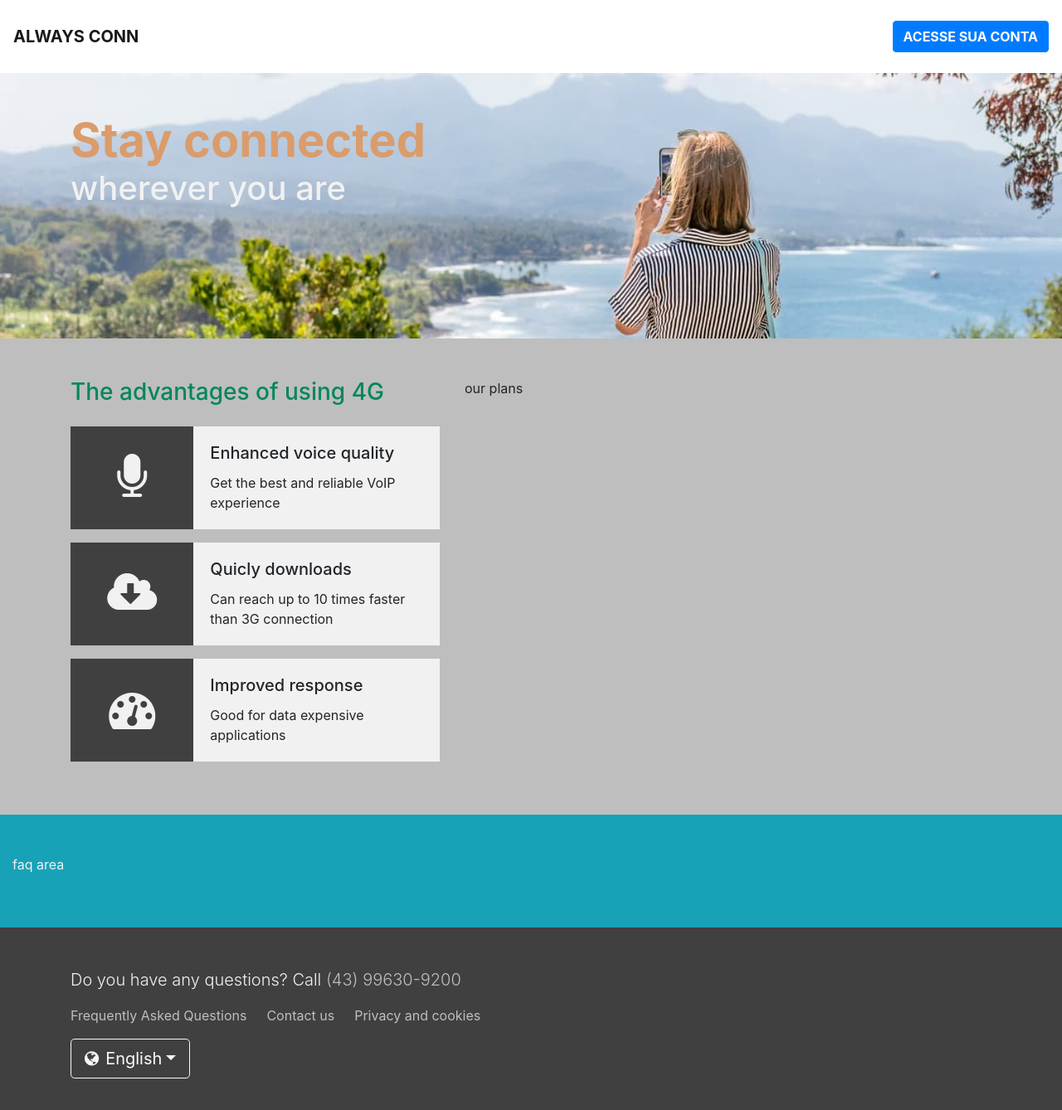
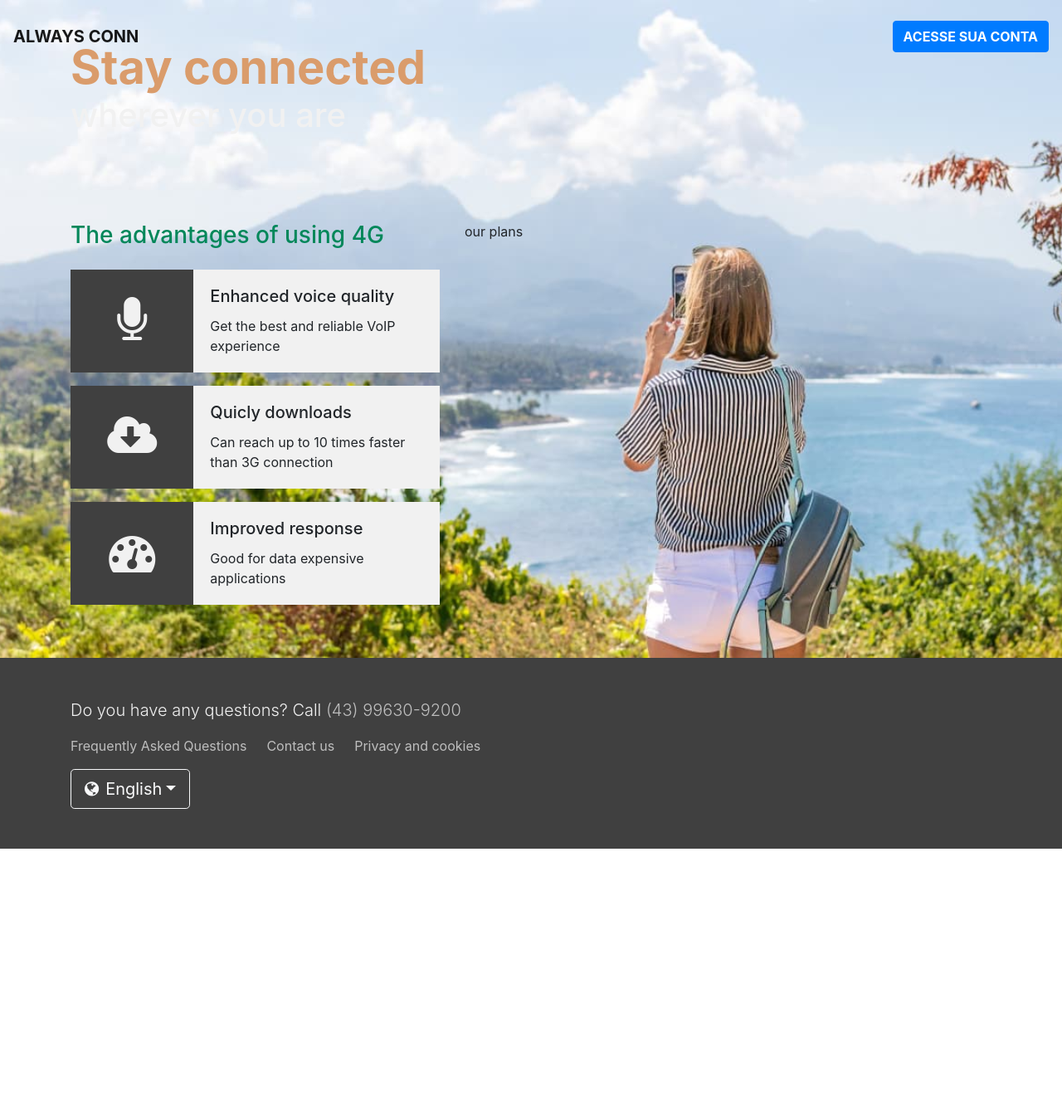
Before and after one commit to thgfrzm/always-conn, an Angular app: page / in a window 1280 px wide. Shown: the top 1338 px of the page at 83% size. After the commit the page ends 1023 px from the top, so only its background shows below. Built offline with nearby package versions, Linux system fonts and the light colour scheme.

Commit message:
update styles

```diff
--- a/src/app/app.component.html
+++ b/src/app/app.component.html
@@ -1,8 +1,8 @@
-<app-header></app-header>
-<main>
+<app-header class="fixed-top"></app-header>
+<main class="bg-home">
   <app-banner></app-banner>
   <section name="plans">
-    <div class="container-fluid bg-light py-5">
+    <div class="container-fluid py-5">
       <div class="container">
         <div class="row">
           <div class="col-5">
@@ -15,10 +15,5 @@
       </div>
     </div>
   </section>
-  <section name="faq">
-    <div class="container-fluid bg-info text-white py-5">
-      <p>faq area</p>
-    </div>
-  </section>
 </main>
-<app-footer></app-footer>
+<footer></footer>
--- a/src/app/banner/banner.component.html
+++ b/src/app/banner/banner.component.html
@@ -1,4 +1,4 @@
-<div class="container-fluid bg-banner text-white py-5">
+<div class="container-fluid text-white py-5">
   <div class="container">
     <div class="row">
       <div class="col-7">
--- a/src/app/footer/footer.component.css
+++ b/src/app/footer/footer.component.css
@@ -0,0 +1,10 @@
+a {
+  color: var(--light);
+  text-decoration: none;
+  background-color: transparent;
+}
+
+a:hover {
+  color: var(--primary);
+  border-bottom: solid 1px var(--primary);
+}
--- a/src/app/footer/footer.component.ts
+++ b/src/app/footer/footer.component.ts
@@ -1,7 +1,7 @@
 import { Component, OnInit } from '@angular/core';
 
 @Component({
-  selector: 'app-footer',
+  selector: 'footer',
   templateUrl: './footer.component.html',
   styleUrls: ['./footer.component.css']
 })
--- a/src/app/header/header.component.html
+++ b/src/app/header/header.component.html
@@ -1,4 +1,4 @@
-<nav class="navbar navbar-expand-lg navbar-light py-4 sticky-top">
+<nav class="navbar navbar-expand-lg navbar-light py-4">
   <a class="navbar-brand mr-auto" [routerLink]="['/']"><span class="font-weight-bold text-uppercase">Always Conn</span></a>
   <a class="btn btn-primary text-uppercase font-weight-bold" href="#" data-toggle="modal" data-target="#exampleModal">Acesse sua conta</a>
 </nav>
--- a/src/styles.css
+++ b/src/styles.css
@@ -13,7 +13,7 @@
   scroll-behavior: smooth;
 }
 
-body > app-root {
+body {
   min-height: 100vh;
   display: flex;
   flex-direction: column;
@@ -28,17 +28,6 @@ main {
 
 footer {
   flex-shrink: 0;
-}
-
-a {
-  color: var(--light);
-  text-decoration: none;
-  background-color: transparent;
-}
-
-a:hover {
-  color: var(--primary);
-  text-decoration: underline;
 }
 
 .text-primary {
@@ -65,9 +54,11 @@ a:hover {
   background-color: var(--white)!important;
 }
 
-.btn-link.disabled,
-.btn-link:disabled {
-  color: var(--light);
+.bg-home {
+  background: url('/assets/img/home-background.jpg') center / cover no-repeat;
+  background-color: var(--color-watercourse);
+  background-blend-mode: hard-light;
+  background-attachment: fixed;
 }
 
 .dev * {
```
Also changed, not shown: src/assets/img/home-background.jpg (added).
